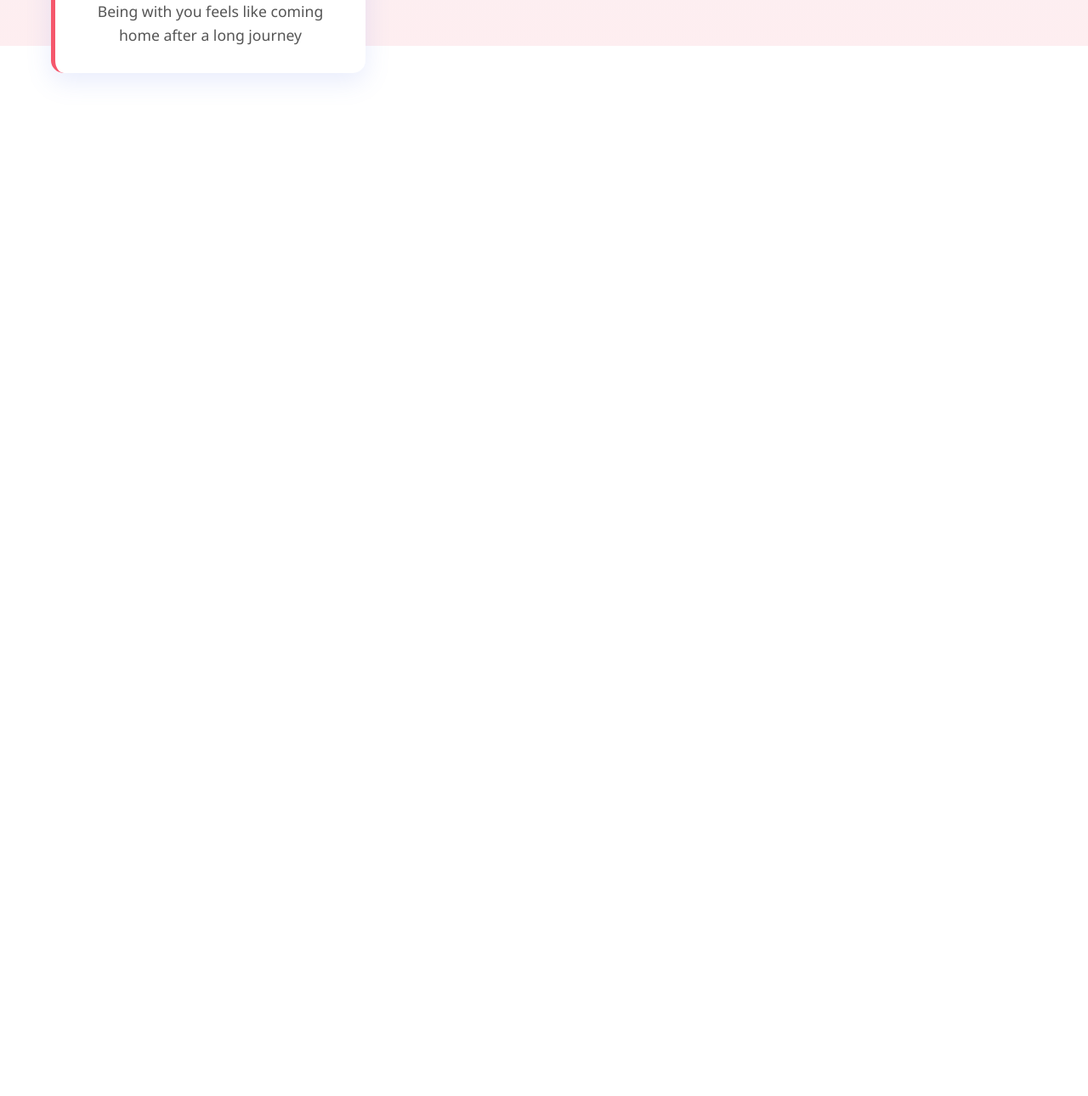
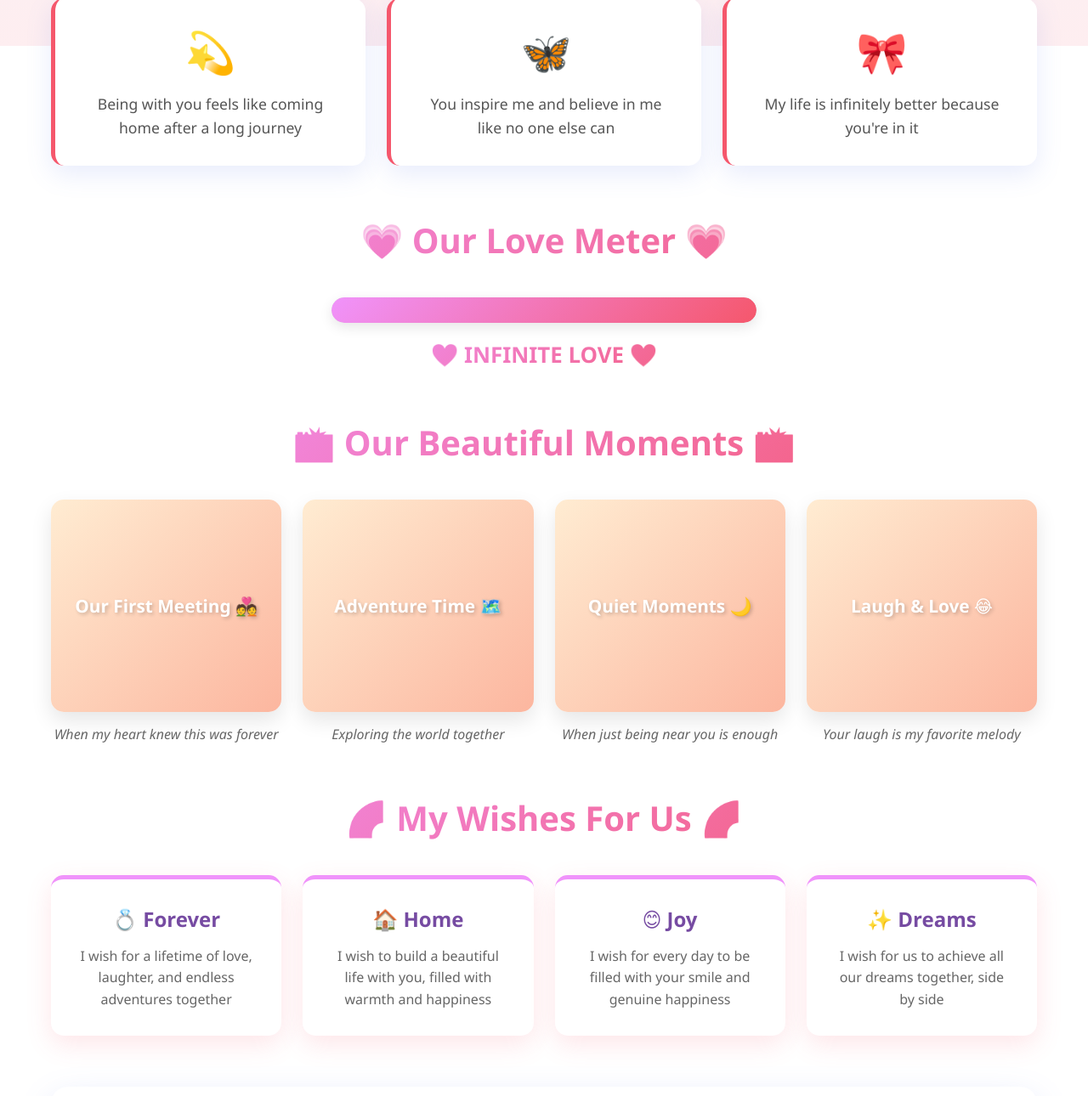
Before and after one commit to shabitmj-design/Happy-Valentines, a plain HTML site: page index.html in a window 1280 px wide. Shown: the part 746-2036 px from the top of the page at 85% size. Before the commit the page ends 932 px from the top, so only its background shows below. Drawn offline with Linux system fonts and the light colour scheme.

Commit message:
Revamp index.html with landing and main page sections
Replaced the header with a landing page and added a main page with various sections including reasons for love, a love meter, beautiful moments, wishes, and a special message.

```diff
--- a/index.html
+++ b/index.html
@@ -9,9 +9,23 @@
 <body>
     <div class="background"></div>
 
+    <!-- Landing Page -->
+    <div id="landing-page" class="landing-page">
+        <div class="landing-content">
+            <div class="landing-heart">💕</div>
+            <h1 class="landing-title">I Have Something Special For You</h1>
+            <p class="landing-text">Click the button below to see my Valentine's surprise...</p>
+            <button class="reveal-button" onclick="revealPage()">
+                <span>Open My Heart 💌</span>
+            </button>
+        </div>
+    </div>
+
+    <!-- Main Page (Hidden Initially) -->
+    <div id="main-page" class="main-page hidden">
         <header>
             <h1 class="title">💕 You Are My Everything 💕</h1>
-        <p class="subtitle">Your eyes are like the mirror of heavens</p>
+            <p class="subtitle">A special message for my love</p>
         </header>
 
         <main>
@@ -34,3 +48,101 @@
                     <div class="reason-item">
                         <span class="emoji">💫</span>
                         <p>Being with you feels like coming home after a long journey</p>
+                    </div>
+                    <div class="reason-item">
+                        <span class="emoji">🦋</span>
+                        <p>You inspire me and believe in me like no one else can</p>
+                    </div>
+                    <div class="reason-item">
+                        <span class="emoji">🎀</span>
+                        <p>My life is infinitely better because you're in it</p>
+                    </div>
+                </div>
+            </section>
+
+            <!-- Love Meter Section -->
+            <section class="section">
+                <h2 class="section-title">💗 Our Love Meter 💗</h2>
+                <div class="love-meter">
+                    <div class="meter-bar">
+                        <div class="meter-fill"></div>
+                    </div>
+                    <p class="meter-text">❤️ INFINITE LOVE ❤️</p>
+                </div>
+            </section>
+
+            <!-- Beautiful Moments Section -->
+            <section class="section">
+                <h2 class="section-title">📸 Our Beautiful Moments 📸</h2>
+                <div class="gallery-container">
+                    <div class="photo">
+                        <div class="photo-placeholder">Our First Meeting 💑</div>
+                        <p>When my heart knew this was forever</p>
+                    </div>
+                    <div class="photo">
+                        <div class="photo-placeholder">Adventure Time 🗺️</div>
+                        <p>Exploring the world together</p>
+                    </div>
+                    <div class="photo">
+                        <div class="photo-placeholder">Quiet Moments 🌙</div>
+                        <p>When just being near you is enough</p>
+                    </div>
+                    <div class="photo">
+                        <div class="photo-placeholder">Laugh & Love 😂</div>
+                        <p>Your laugh is my favorite melody</p>
+                    </div>
+                </div>
+            </section>
+
+            <!-- My Wishes Section -->
+            <section class="section">
+                <h2 class="section-title">🌈 My Wishes For Us 🌈</h2>
+                <div class="wishes-container">
+                    <div class="wish-card">
+                        <h3>💍 Forever</h3>
+                        <p>I wish for a lifetime of love, laughter, and endless adventures together</p>
+                    </div>
+                    <div class="wish-card">
+                        <h3>🏠 Home</h3>
+                        <p>I wish to build a beautiful life with you, filled with warmth and happiness</p>
+                    </div>
+                    <div class="wish-card">
+                        <h3>😊 Joy</h3>
+                        <p>I wish for every day to be filled with your smile and genuine happiness</p>
+                    </div>
+                    <div class="wish-card">
+                        <h3>✨ Dreams</h3>
+                        <p>I wish for us to achieve all our dreams together, side by side</p>
+                    </div>
+                </div>
+            </section>
+
+            <!-- Special Message Section -->
+            <section class="section love-letter">
+                <h2 class="section-title">💌 A Special Message For You 💌</h2>
+                <div class="letter-content">
+                    <p>My dearest love,</p>
+                    <p>Words could never fully express how much you mean to me. From the moment you entered my life, everything changed in the most beautiful way possible. You are my greatest blessing, my truest friend, and my deepest love.</p>
+                    <p>Every moment with you is a treasure. Whether we're sharing our deepest dreams, laughing until our sides hurt, or sitting in comfortable silence, I feel completely at peace knowing you're by my side.</p>
+                    <p>Thank you for being the most wonderful person I know. Thank you for loving me, supporting me, and believing in me even when I don't believe in myself. You make me want to be better, to love harder, and to appreciate every precious moment we share.</p>
+                    <p>I promise to love you with all my heart, to stand by you through thick and thin, and to cherish you forever. You are my forever, and I am grateful for you every single day.</p>
+                    <p>All my love,<br><strong>Your Forever 💕</strong></p>
+                </div>
+            </section>
+
+            <!-- Call to Action -->
+            <section class="section final-message">
+                <h1>Happy Valentine's Day, My Love! 💕</h1>
+                <p>You are absolutely amazing and I'm so grateful for you!</p>
+                <p class="heart-rain">❤️ ❤️ ❤️ ❤️ ❤️ ❤️ ❤️ ❤️ ❤️ ❤️</p>
+            </section>
+        </main>
+
+        <footer>
+            <p>Made with 💕 on February 14, 2026</p>
+        </footer>
+    </div>
+
+    <script src="script.js"></script>
+</body>
+</html>
```
Lines whose indentation alone changed are shown as unchanged.
